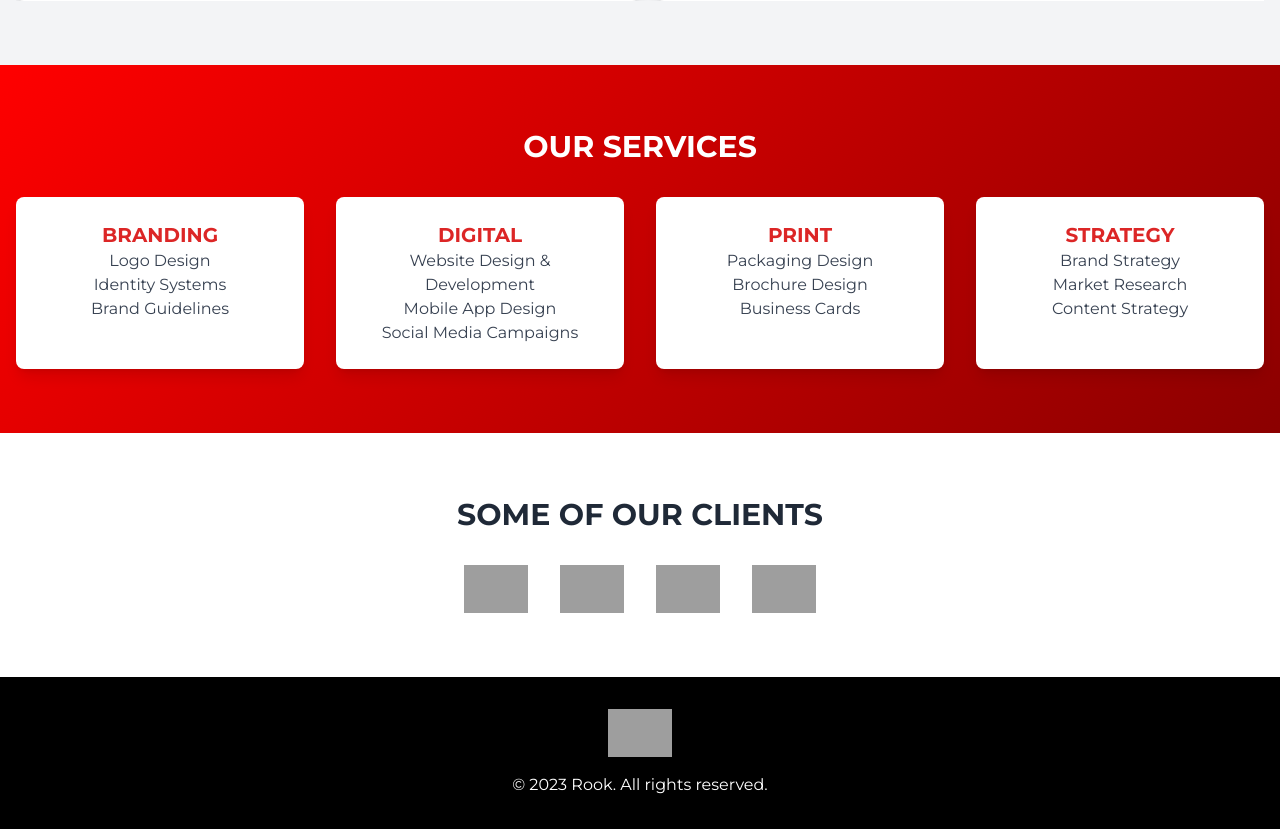
After one commit to christinekimani/trailBlazers, a Django app: page /about/ in a window 1280 px wide. The commit adds this page. Shown: the part 783-1612 px from the top of the page. Run offline with Django 5.2, Linux system fonts and the light colour scheme; some libraries are stand-ins or nearby versions; grey boxes are pictures that could not be loaded.

Commit message:
added about page

```diff
--- /dev/null
+++ b/home/templates/home/about_us.html
@@ -0,0 +1,151 @@
+<!DOCTYPE html>
+<html lang="en">
+<head>
+  <meta charset="utf-8"/>
+  <meta content="width=device-width, initial-scale=1.0" name="viewport"/>
+  <title>Rook</title>
+  <script src="https://cdn.tailwindcss.com"></script>
+  <link href="https://cdnjs.cloudflare.com/ajax/libs/font-awesome/5.15.3/css/all.min.css" rel="stylesheet"/>
+  <link href="https://fonts.googleapis.com/css2?family=Montserrat:wght@400;700&display=swap" rel="stylesheet"/>
+  <style>
+    body {
+      font-family: 'Montserrat', sans-serif;
+    }
+    .bg-red-gradient {
+      background: linear-gradient(135deg, #FF0000, #8B0000);
+    }
+    .hover-scale {
+      transition: transform 0.3s ease;
+    }
+    .hover-scale:hover {
+      transform: scale(1.05);
+    }
+    .carousel-button {
+      background-color: rgba(0, 0, 0, 0.7);
+      transition: background-color 0.3s ease;
+    }
+    .carousel-button:hover {
+      background-color: rgba(255, 0, 0, 0.7);
+    }
+  </style>
+</head>
+<body class="bg-white text-gray-800">
+  <!-- Header -->
+  <header class="bg-black py-4">
+    <div class="container mx-auto px-4">
+      <img alt="Rook logo" class="h-12 mx-auto" src="https://storage.googleapis.com/a1aa/image/s7v2eu5cLU3u-hLIyy2AvN1z2CG_ttLzVsy2lYpSghw.jpg"/>
+    </div>
+  </header>
+
+  <!-- Hero Section -->
+  <section class="bg-red-gradient py-16 text-white">
+    <div class="container mx-auto px-4 text-center">
+      <h1 class="text-4xl font-bold mb-4">WELCOME TO ROOK</h1>
+      <p class="text-lg">Your gateway to creative innovation and design excellence.</p>
+    </div>
+  </section>
+
+  <!-- Connection Section -->
+  <section class="text-center py-16 bg-white">
+    <div class="container mx-auto px-4">
+      <h2 class="text-3xl font-bold text-black">WE ARE YOUR CONNECTION WITH THE CREATIVE UNDERWORLD</h2>
+    </div>
+  </section>
+
+  <!-- Team Section -->
+  <section class="py-16 bg-gray-100">
+    <div class="container mx-auto px-4">
+      <div class="relative">
+        <div class="flex overflow-x-auto space-x-4" id="carousel">
+          <!-- Person 1 -->
+          <div class="flex-shrink-0 w-full md:w-1/2 flex flex-col md:flex-row items-center bg-white p-6 rounded-lg shadow-lg hover-scale">
+            <img alt="Portrait of James Word" class="w-full md:w-1/2 rounded-lg" src="https://storage.googleapis.com/a1aa/image/tglVjZUzix3vDObsKGp8QNgRaXWzpy3j5pPNlJddq7c.jpg"/>
+            <div class="md:w-1/2 md:pl-8 text-center md:text-left">
+              <h3 class="text-2xl font-bold text-red-600">JAMES WORD</h3>
+              <p class="text-gray-600">Creative Director</p>
+              <p class="mt-4 text-gray-700">James has worked with clients big and small and proved that the best ideas are the simplest ones. He has a knack for finding the right words and images to tell a story.</p>
+            </div>
+          </div>
+          <!-- Person 2 -->
+          <div class="flex-shrink-0 w-full md:w-1/2 flex flex-col md:flex-row items-center bg-white p-6 rounded-lg shadow-lg hover-scale">
+            <img alt="Portrait of Kyle Key" class="w-full md:w-1/2 rounded-lg" src="https://storage.googleapis.com/a1aa/image/DesUYtrVPeA_xRO0Lc-9hSuY70ys4Zmjq_WeKBBTJSQ.jpg"/>
+            <div class="md:w-1/2 md:pl-8 text-center md:text-left">
+              <h3 class="text-2xl font-bold text-red-600">KYLE KEY</h3>
+              <p class="text-gray-600">Art Director</p>
+              <p class="mt-4 text-gray-700">Kyle is a visionary artist with a passion for creating stunning visuals. He has a keen eye for detail and a deep understanding of color theory.</p>
+            </div>
+          </div>
+        </div>
+        <button class="carousel-button absolute left-0 top-1/2 transform -translate-y-1/2 text-white p-4 rounded-full" onclick="scrollCarousel(-1)">
+          <i class="fas fa-chevron-left"></i>
+        </button>
+        <button class="carousel-button absolute right-0 top-1/2 transform -translate-y-1/2 text-white p-4 rounded-full" onclick="scrollCarousel(1)">
+          <i class="fas fa-chevron-right"></i>
+        </button>
+      </div>
+    </div>
+  </section>
+
+  <!-- Services Section -->
+  <section class="bg-red-gradient py-16 text-white">
+    <div class="container mx-auto px-4 text-center">
+      <h2 class="text-3xl font-bold mb-8">OUR SERVICES</h2>
+      <div class="grid grid-cols-1 md:grid-cols-4 gap-8">
+        <div class="bg-white p-6 rounded-lg shadow-lg hover-scale">
+          <h3 class="text-xl font-bold text-red-600">BRANDING</h3>
+          <p class="text-gray-700">Logo Design</p>
+          <p class="text-gray-700">Identity Systems</p>
+          <p class="text-gray-700">Brand Guidelines</p>
+        </div>
+        <div class="bg-white p-6 rounded-lg shadow-lg hover-scale">
+          <h3 class="text-xl font-bold text-red-600">DIGITAL</h3>
+          <p class="text-gray-700">Website Design & Development</p>
+          <p class="text-gray-700">Mobile App Design</p>
+          <p class="text-gray-700">Social Media Campaigns</p>
+        </div>
+        <div class="bg-white p-6 rounded-lg shadow-lg hover-scale">
+          <h3 class="text-xl font-bold text-red-600">PRINT</h3>
+          <p class="text-gray-700">Packaging Design</p>
+          <p class="text-gray-700">Brochure Design</p>
+          <p class="text-gray-700">Business Cards</p>
+        </div>
+        <div class="bg-white p-6 rounded-lg shadow-lg hover-scale">
+          <h3 class="text-xl font-bold text-red-600">STRATEGY</h3>
+          <p class="text-gray-700">Brand Strategy</p>
+          <p class="text-gray-700">Market Research</p>
+          <p class="text-gray-700">Content Strategy</p>
+        </div>
+      </div>
+    </div>
+  </section>
+
+  <!-- Clients Section -->
+  <section class="py-16 bg-white">
+    <div class="container mx-auto px-4 text-center">
+      <h2 class="text-3xl font-bold mb-8">SOME OF OUR CLIENTS</h2>
+      <div class="flex flex-wrap justify-center gap-8">
+        <img alt="AMC logo" class="h-12" src="https://storage.googleapis.com/a1aa/image/QQcPjqYHtnzrYoEyT0tP2rGNo3Q9MSBof7oMouv7Ja8.jpg"/>
+        <img alt="Comedy Central logo" class="h-12" src="https://storage.googleapis.com/a1aa/image/YuZedyCrSi0swZCyU5-LLbJc1XKqjvNfwN1IE4Hpv68.jpg"/>
+        <img alt="Disney logo" class="h-12" src="https://storage.googleapis.com/a1aa/image/NvcUy6ByFa-dygmzygaJ6ATUUS2uVsOEJsgMieD9_8E.jpg"/>
+        <img alt="NBC Universal logo" class="h-12" src="https://storage.googleapis.com/a1aa/image/sLkKBqCjTuqBHWnP39PD6bzfFn163WLxlhEgHeMZ0IY.jpg"/>
+      </div>
+    </div>
+  </section>
+
+  <!-- Footer -->
+  <footer class="bg-black text-white py-8">
+    <div class="container mx-auto px-4 text-center">
+      <img alt="Rook logo" class="h-12 mx-auto mb-4" src="https://storage.googleapis.com/a1aa/image/s7v2eu5cLU3u-hLIyy2AvN1z2CG_ttLzVsy2lYpSghw.jpg"/>
+      <p>© 2023 Rook. All rights reserved.</p>
+    </div>
+  </footer>
+
+  <script>
+    function scrollCarousel(direction) {
+      const carousel = document.getElementById('carousel');
+      const scrollAmount = carousel.clientWidth;
+      carousel.scrollBy({ left: direction * scrollAmount, behavior: 'smooth' });
+    }
+  </script>
+</body>
+</html>
```
Also changed, not shown: home/templates/home/index.html (+23 -1 lines), templates/base.html (+24 -18 lines).
